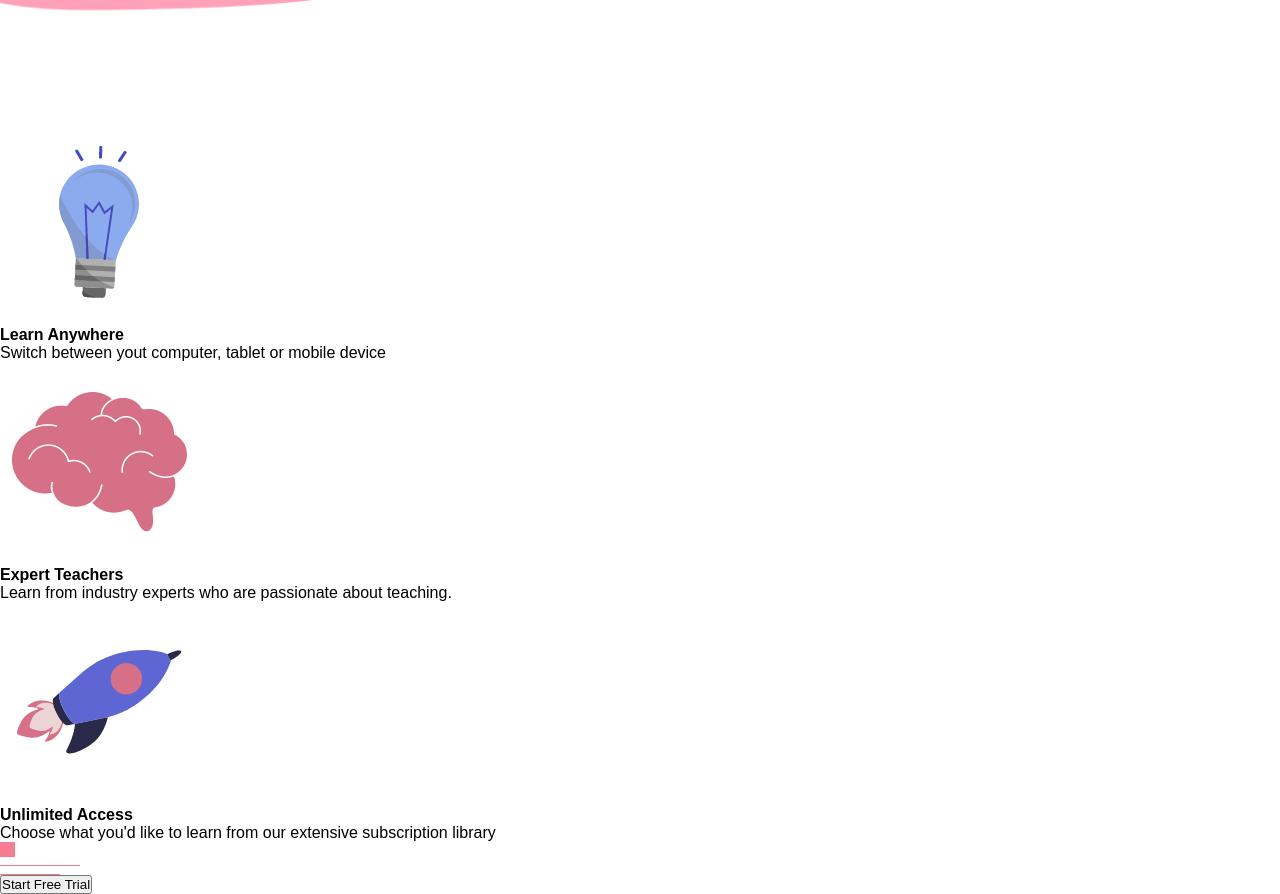
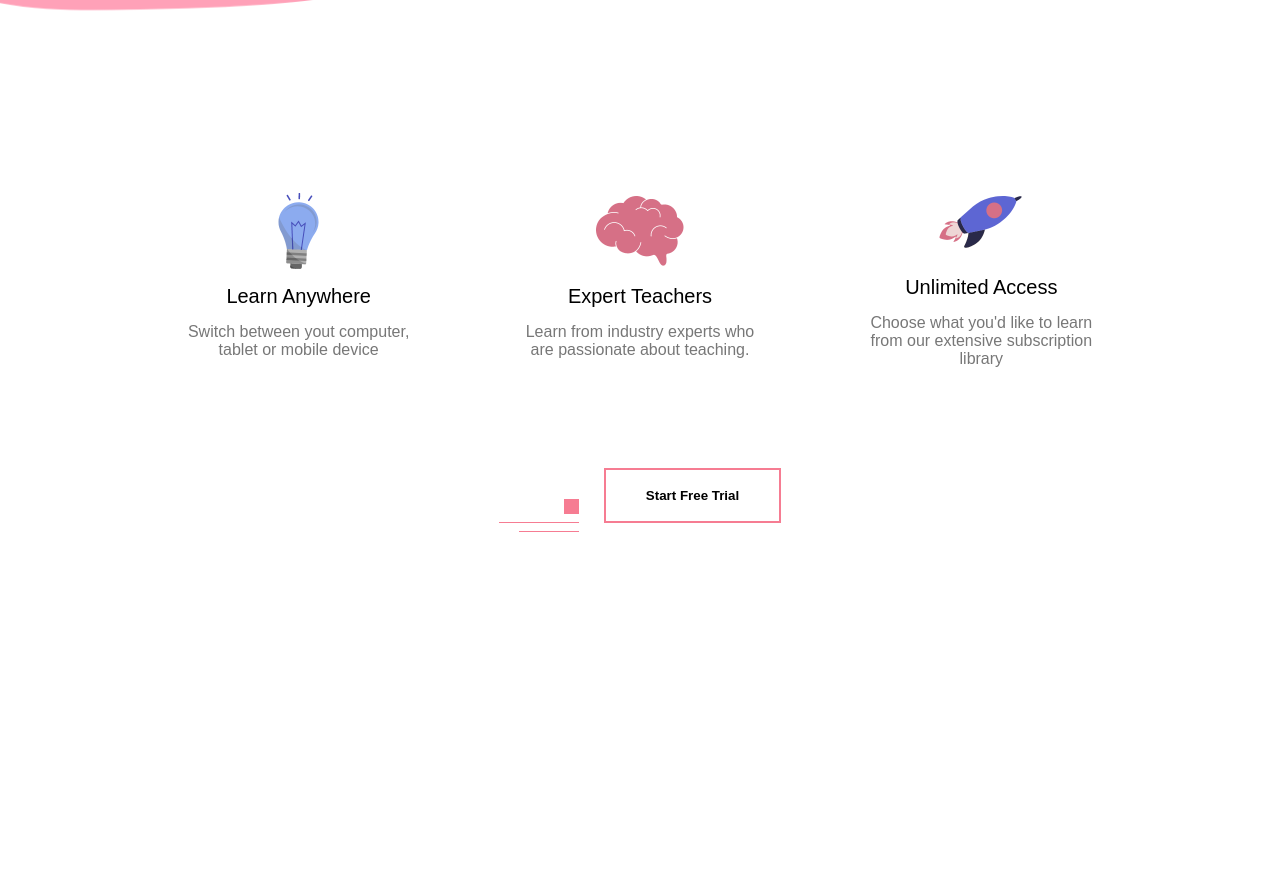
Before and after one commit to umarsahid15/xypo, a plain HTML site: page index.html in a window 1280 px wide. Shown: the part 1394-2288 px from the top of the page. After the commit the page ends 2027 px from the top, so only its background shows below. Drawn offline with Linux system fonts and the light colour scheme.

Commit message:
adding style features section

```diff
--- a/src/style/style.sass
+++ b/src/style/style.sass
@@ -33,17 +33,17 @@ header
         line-height: 18px
         color: $paragraph-color
 
-    button
-        margin-top: 20px
-        margin-bottom: 60px
+button
+    margin-top: 20px
+    margin-bottom: 60px
 
-    .common-btn
-        padding: 18px 40px
-        background: transparent
-        outline: none
-        border: 2px solid $primary-color
-        font-weight: bold
-        cursor: pointer
+.common-btn
+    padding: 18px 40px
+    background: transparent
+    outline: none
+    border: 2px solid $primary-color
+    font-weight: bold
+    cursor: pointer
 
 .line
     line-height: 8px
@@ -137,3 +137,42 @@ nav
             font-size: 20px
             font-style: italic
             color: $paragraph-color
+
+// Features
+
+#features
+    padding: 50px 0px
+
+    .feature-row
+        width: 80%
+        margin: auto
+        display: flex
+        align-items: center
+        justify-content: space-around
+        flex-wrap: wrap
+
+        .feature-col
+            flex-basis: 25%
+            text-align: center
+
+            img
+                width: 100px
+
+            h4
+                margin-bottom: 15px
+                font-size: 20px
+                font-weight: 400
+
+            p
+                color: $paragraph-color
+
+    .feature-btn
+        margin: 80px auto 0px
+        display: flex
+        align-items: center
+        justify-content: center
+
+        .line
+            text-align: right
+            display: inline-block
+            margin-right: 25px
```
Also changed, not shown: src/style/style.css, 1 other file.
